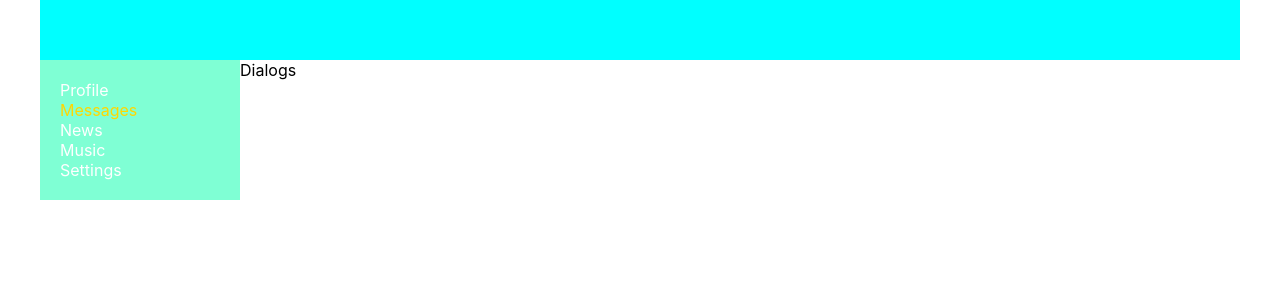
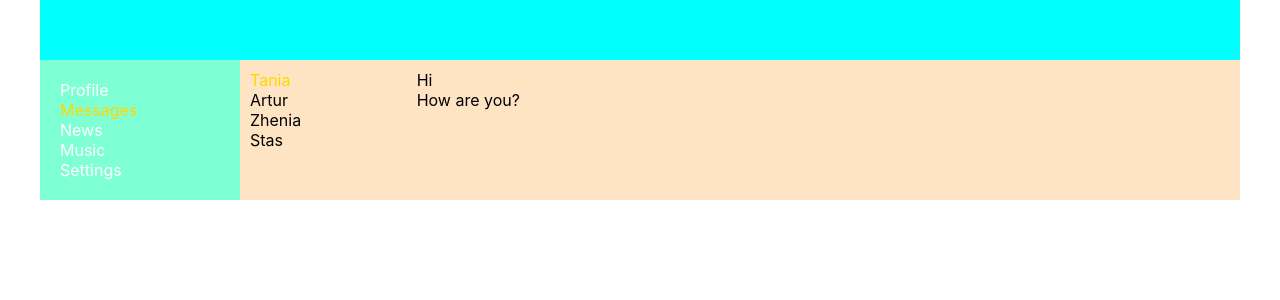
Before and after one commit to GadzhievElnar/react-app, a React (Create React App) app: page /Dialogs in a window 1280 px wide. Shown: the top 300 px of the page. Built offline with nearby package versions, Linux system fonts and the light colour scheme.

Commit message:
22 Верстаем страницу Диалогов

```diff
--- a/src/App.css
+++ b/src/App.css
@@ -11,4 +11,5 @@
 
 .app-wrapper-content{
    width: 1000px;
+   background-color: bisque;
 }
--- a/src/components/Dialogs/Dialogs.jsx
+++ b/src/components/Dialogs/Dialogs.jsx
@@ -1,11 +1,35 @@
-//import React from 'react';
+import React from 'react';
 import styles from './Dialogs.module.css';
 
 
 const Dialogs = (props) => {
     return (
-        <div>
-            Dialogs
+        <div className={styles.dialogs}>
+            <div className={styles.dialogsItems}>
+                <div className={styles.dialog + ' ' + styles.active}>
+                    Tania
+                </div>
+
+                <div className={styles.dialog}>
+                    Artur
+                </div>
+
+                <div className={styles.dialog}>
+                    Zhenia
+                </div>
+
+                <div className={styles.dialog}>
+                    Stas
+                </div>
+            </div>
+
+            <div className={styles.messages}>
+                <div className={styles.message}>Hi</div>
+                <div className={styles.message}>How are you?</div>
+                <div className={styles.message}></div>
+                <div className={styles.message}></div>
+                <div className={styles.message}></div>
+            </div>
         </div>
     );
 }
--- a/src/components/Dialogs/Dialogs.module.css
+++ b/src/components/Dialogs/Dialogs.module.css
@@ -0,0 +1,28 @@
+.dialogs{
+    display: grid;
+    grid-template-areas: "d m";
+    grid-template-columns: 2fr 10fr;
+}
+
+.dialogsItems{
+    grid-area: d;
+    padding: 10px;
+}
+
+.dialogsItems .active{
+    color:gold;
+}
+
+.dialog{
+
+
+}
+
+.messages{
+grid-area: m;
+padding: 10px;
+}
+
+.message{
+
+}
```
